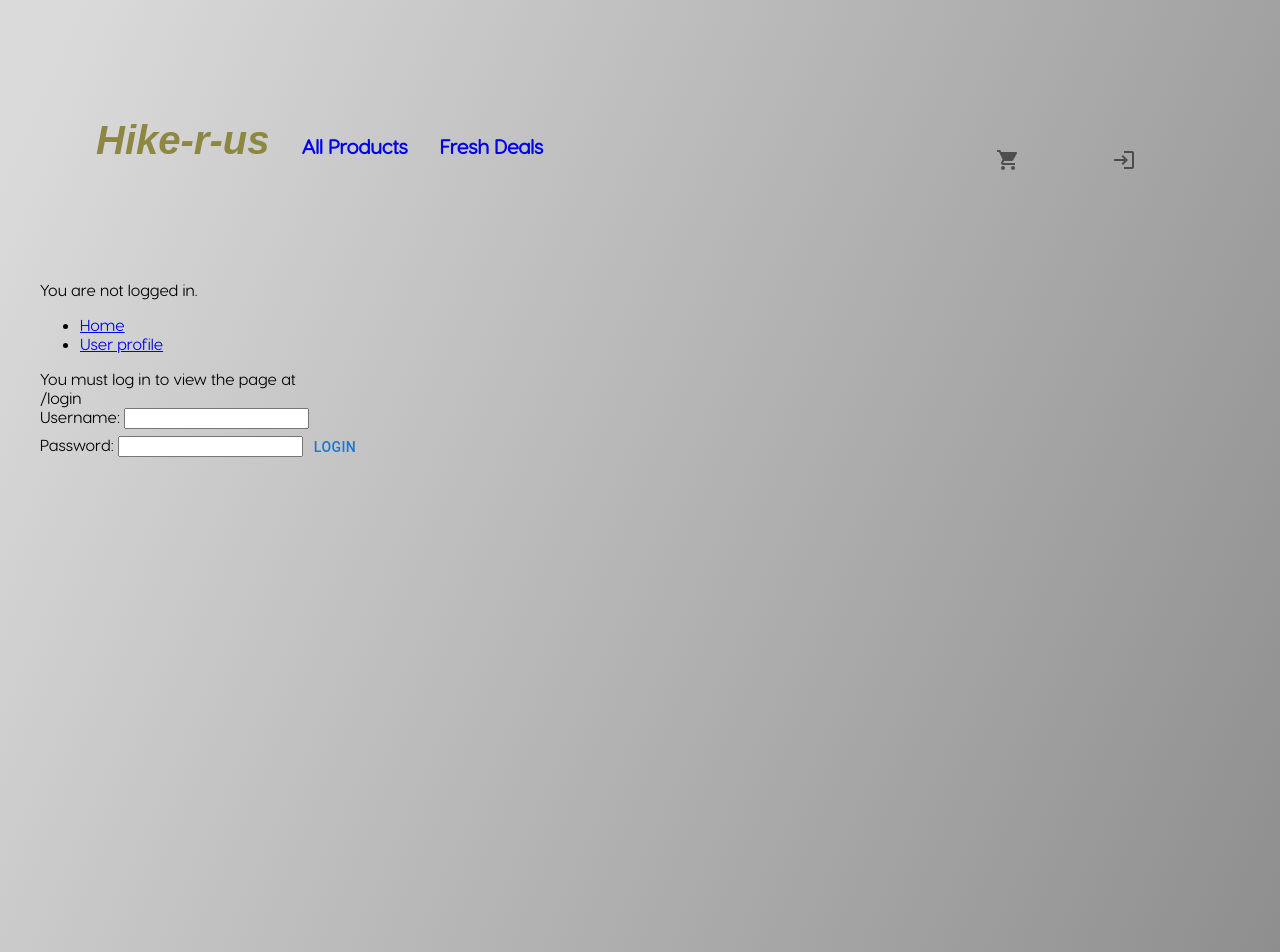
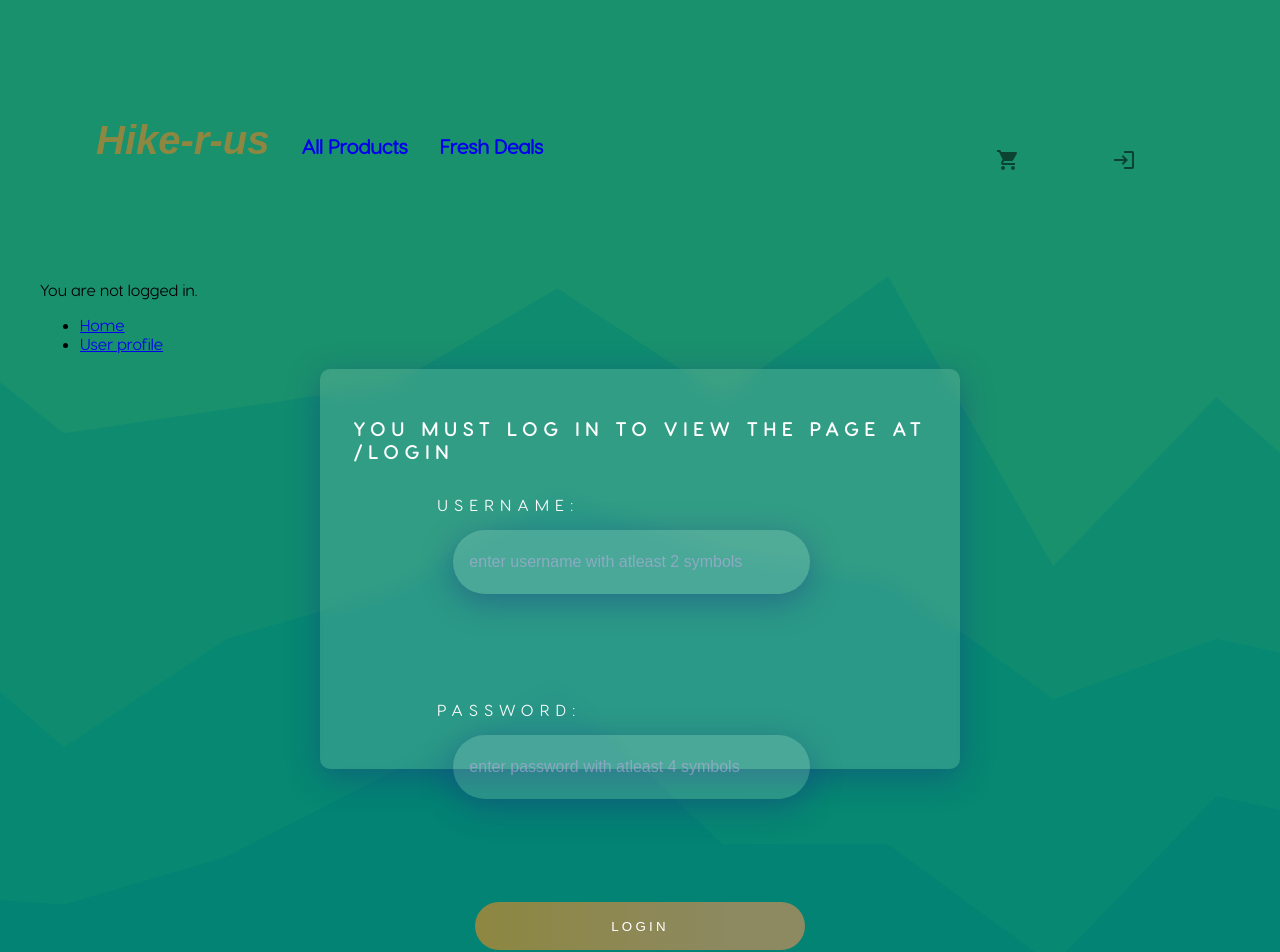
Before and after one commit to MugiwaraDre/webshop-react-ts, a React (Create React App) app: page /login in a window 1280 px wide. Shown: the top 952 px of the page. Built offline with nearby package versions, Linux system fonts and the light colour scheme.

Commit message:
added CD steps

```diff
--- a/src/App.css
+++ b/src/App.css
@@ -1,7 +1,10 @@
 body {
-  background: linear-gradient(
-    113.26132101258463deg,
-    rgba(218, 218, 218, 1) 4.3203125%,
-    rgba(138, 138, 138, 1) 99.00781249999999%
-  );
+  background-image: url('http://localhost:3000/stacked-peaks-haikei.svg');
+  /* Full height */
+  height: 100%;
+
+  /* Center and scale the image nicely */
+  background-position: center;
+  background-repeat: no-repeat;
+  background-size: cover;
 }
--- /dev/null
+++ b/src/components/Login/Login.styles.ts
@@ -0,0 +1,98 @@
+import styled from 'styled-components';
+import { motion } from 'framer-motion';
+
+export const Wrapper = styled(motion.div)`
+  display: flex;
+
+  min-width: 50vw;
+`;
+
+export const LoginContainer = styled.div`
+  display: flex;
+  align-items: center;
+  flex-direction: column;
+  margin: 0 auto;
+  height: 50vh;
+  width: 50vw;
+  background: rgba(255, 255, 255, 0.15);
+  box-shadow: 0 8px 32px 0 rgba(31, 38, 135, 0.37);
+  backdrop-filter: blur(8.5px);
+  -webkit-backdrop-filter: blur(8.5px);
+  border-radius: 10px;
+  color: #ffffff;
+  text-transform: uppercase;
+  letter-spacing: 0.4rem;
+  position: relative;
+`;
+
+export const InfoText = styled.h3`
+  margin: 3rem 0.5rem 2rem 0.5rem;
+`;
+
+export const InputContainer = styled.div`
+  display: flex;
+  flex-direction: column;
+  justify-content: center;
+  align-items: center;
+  width: 100%;
+  label {
+    width: 80%;
+  }
+  .valid {
+    border-color: green;
+  }
+  .invalid {
+    border-color: red;
+  }
+  .invisible {
+    visibility: hidden;
+  }
+  .error {
+    color: #e34343;
+  }
+`;
+export const StyledInput = styled.input`
+  background: rgba(255, 255, 255, 0.15);
+  box-shadow: 0 8px 32px 0 rgba(31, 38, 135, 0.37);
+  border-radius: 2rem;
+  width: 80%;
+  margin: 1rem;
+  height: 2rem;
+  padding: 1rem;
+  border: none;
+  outline: none;
+  color: #3c354e;
+  font-size: 1rem;
+  font-weight: bold;
+  &:focus {
+    display: inline-block;
+    box-shadow: 0 0 0 0.2rem #b9abe0;
+    backdrop-filter: blur(12rem);
+    border-radius: 2rem;
+  }
+  &::placeholder {
+    color: #b9abe099;
+    font-weight: 100;
+    font-size: 1rem;
+  }
+`;
+
+export const ButtonContainer = styled.div`
+  margin: 1rem 0 1rem 0;
+
+  display: flex;
+  align-items: center;
+  justify-content: center;
+`;
+export const StyledButton = styled.button`
+  background: linear-gradient(to right, #8d8741 0%, #8d8961 79%);
+  text-transform: uppercase;
+
+  letter-spacing: 0.2rem;
+  width: 65%;
+  height: 3rem;
+  border: none;
+  color: white;
+  border-radius: 2rem;
+  cursor: pointer;
+`;
--- a/src/components/Login/index.tsx
+++ b/src/components/Login/index.tsx
@@ -1,10 +1,18 @@
-import React, { useContext } from 'react';
+import React, { useContext, useState } from 'react';
 import { Navigate, Outlet, useLocation, useNavigate } from 'react-router-dom';
 import { LocationDisplay } from '../../App';
 import { ProductsContext } from '../../store/products-context';
-import { Button } from '@mui/material';
 import { Link } from 'react-router-dom';
 import { motion } from 'framer-motion';
+import {
+  ButtonContainer,
+  InfoText,
+  InputContainer,
+  LoginContainer,
+  StyledButton,
+  StyledInput,
+  Wrapper,
+} from './Login.styles';
 
 export function useAuth() {
   return useContext(ProductsContext);
@@ -14,6 +22,29 @@ const LoginPage = () => {
   let navigate = useNavigate();
   let location = LocationDisplay();
   let auth = useAuth();
+  const [username, setUsername] = useState<string>('');
+  const [password, setPassword] = useState<string>('');
+  const [usernameIsVisited, setUsernameIsVisited] = useState<boolean>(false);
+  const [passwordIsVisited, setPasswordIsVisited] = useState<boolean>(false);
+
+  const [usernameIsValid, usernameMessage] = isValidUsername(username);
+  const [passwordIsValid, passwordMessage] = isValidPassword(password);
+  const formIsValid = usernameIsValid && passwordIsValid;
+
+  const usernameInputCss = !usernameIsVisited
+    ? ''
+    : usernameIsValid
+    ? 'valid'
+    : 'invalid';
+  const passwordInputCss = !passwordIsVisited
+    ? ''
+    : passwordIsValid
+    ? 'valid'
+    : 'invalid';
+  const usernameMessageCss =
+    (usernameIsVisited ? '' : 'invisible') + (usernameIsValid ? '' : ' error');
+  const passwordMessageCss =
+    (passwordIsVisited ? '' : 'invisible') + (passwordIsValid ? '' : ' error');
 
   function handleSubmit(event: React.FormEvent<HTMLFormElement>) {
     event.preventDefault();
@@ -30,7 +61,7 @@ const LoginPage = () => {
   }
 
   return (
-    <motion.div
+    <Wrapper
       style={{ height: '100vh' }}
       initial={{ opacity: 0, x: -100 }}
       animate={{ opacity: 1, x: 0 }}
@@ -39,26 +70,69 @@ const LoginPage = () => {
       {auth.user ? (
         <span>You are logged in.</span>
       ) : (
-        <div>
-          <span>You must log in to view the page at {location}</span>
+        <LoginContainer>
+          <InfoText>You must log in to view the page at {location}</InfoText>
 
           <form onSubmit={handleSubmit}>
-            <label style={{ minWidth: '50vw' }}>
-              Username: <input name='username' type='text' />
-            </label>
-            <br />
-            <label>
-              Password: <input name='password' type='password' />
-            </label>
-            <Button type='submit' className='login-test'>
-              Login
-            </Button>
+            <InputContainer>
+              <label>
+                Username:{' '}
+                <StyledInput
+                  className={usernameInputCss}
+                  name='username'
+                  type='text'
+                  placeholder='enter username with atleast 2 symbols'
+                  value={username}
+                  onChange={(e) => setUsername(e.target.value)}
+                  onBlur={() => setUsernameIsVisited(true)}
+                />
+                <p className={usernameMessageCss}> {usernameMessage} </p>
+              </label>
+              <br />
+              <label>
+                Password:{' '}
+                <StyledInput
+                  className={passwordInputCss}
+                  name='password'
+                  type='password'
+                  placeholder='enter password with atleast 4 symbols'
+                  value={password}
+                  onChange={(e) => setPassword(e.target.value)}
+                  onBlur={() => setPasswordIsVisited(true)}
+                />
+                <p className={passwordMessageCss}> {passwordMessage} </p>
+              </label>
+            </InputContainer>
+            <ButtonContainer>
+              <StyledButton
+                type='submit'
+                className='login-test'
+                disabled={!formIsValid}
+              >
+                Login
+              </StyledButton>
+            </ButtonContainer>{' '}
           </form>
-        </div>
+        </LoginContainer>
       )}
-    </motion.div>
+    </Wrapper>
   );
 };
+
+function isValidUsername(username: string): [boolean, string] {
+  if (username.length >= 2) {
+    return [true, '✅'];
+  } else {
+    return [false, '❌ Please use two letters atleast.'];
+  }
+}
+function isValidPassword(password: string): [boolean, string] {
+  if (password.length >= 4) {
+    return [true, '✅'];
+  } else {
+    return [false, '❌ Please use four letters atleast.'];
+  }
+}
 
 export function Layout() {
   return (
@@ -100,22 +174,22 @@ export function AuthStatus() {
   }
 
   return (
-    <motion.div
+    <Wrapper
       initial={{ opacity: 0, x: -100 }}
       animate={{ opacity: 1, x: 0 }}
       transition={{ duration: 1 }}
     >
       <p>
         Welcome {auth.user.username}!<br></br>
-        <button
+        <StyledButton
           onClick={() => {
             auth.signOut(() => navigate('/'));
           }}
         >
           Sign out
-        </button>
+        </StyledButton>
       </p>
-    </motion.div>
+    </Wrapper>
   );
 }
 
--- a/src/containers/HomePage/HomePage.styles.ts
+++ b/src/containers/HomePage/HomePage.styles.ts
@@ -1,10 +1,11 @@
 import styled from 'styled-components';
 
 export const BackgroundImage = styled.div`
-  background-image: url('http://localhost:3000/tentbanner.jpg');
+  background-image: url('https://hike-r-us.herokuapp.com/tentbanner.jpg');
   background-repeat: no-repeat;
   background-size: cover;
   background-position: center center;
   height: 800px;
   border-radius: 5px;
+  box-shadow: 5px 5px 15px rgba(0, 0, 0, 0.9);
 `;
--- a/src/store/products.json
+++ b/src/store/products.json
@@ -1,37 +1,36 @@
 [
   {
       "id": 1,
-      "category": [ "Men", "Long Sleeve", "Slim Fit" ],
+      "category": [ "men", "woman" ],
       "title": "Ultra Pro Hiking Booots",
-      "description": "blue",
+      "description": "Robust, comfortable and waterproof hiking shoes",
       "price": 25,
       "amount": 0,
       "stock": 10,
-
       "image": "https://images.unsplash.com/photo-1520219306100-ec4afeeefe58?ixlib=rb-1.2.1&ixid=MnwxMjA3fDB8MHxwaG90by1wYWdlfHx8fGVufDB8fHx8&auto=format&fit=crop&w=2603&q=150"
   },{
     "id": 2,
-    "category": [ "woman", "Long Sleeve", "Slim Fit" ],
+    "category": [ "woman", "baggy"],
     "title": "Cargopants",
-    "description": "camo",
+    "description": "Camouflaged cargopants",
     "price": 45,
     "amount": 0,
     "stock": 10,
     "image": "https://images.unsplash.com/photo-1596172316425-8808e56f2219?ixlib=rb-1.2.1&ixid=MnwxMjA3fDB8MHxwaG90by1wYWdlfHx8fGVufDB8fHx8&auto=format&fit=crop&w=774&q=80"
 },{
     "id": 3,
-    "category": [ "Men", "Long Sleeve", "Slim Fit" ],
-    "title": "Floating tent",
-    "description": "blue",
+    "category": [ "Camping" ],
+    "title": "Hanging Tent",
+    "description": "Our award-winning tree tents and camping hammocks offer a unique camping experience",
     "price": 200,
     "amount": 0,
     "stock": 10,
     "image": "https://i.pinimg.com/564x/b9/89/9e/b9899ea9458e8e84d30c7703b3c4ee3a.jpg"
 },{
     "id": 4,
-    "category": [ "Men", "Long Sleeve", "Slim Fit" ],
+    "category": [ "accessories", "unisex" ],
     "title": "Backpack",
-    "description": "blue",
+    "description": "Unisex backpack",
     "price": 66,
     "amount": 0,
     "stock": 10,
@@ -40,16 +39,16 @@
     "id": 5,
     "category": [ "unisex", "best seller" ],
     "title": "Gloves",
-    "description": "blue",
+    "description": "Gloves that keeps your hands warm, even in Sweden",
     "price": 33,
     "amount": 0,
     "stock": 10,
     "image": "https://images.unsplash.com/photo-1553695776-6a5b8cb9b171?ixlib=rb-1.2.1&ixid=MnwxMjA3fDB8MHxwaG90by1wYWdlfHx8fGVufDB8fHx8&auto=format&fit=crop&w=774&q=80"
 },{
   "id": 6,
-  "category": [ "Men", "Long Sleeve", "Slim Fit" ],
+  "category": [ "accessories", "camp", "Slim Fit" ],
   "title": "Portable kitchen",
-  "description": "blue",
+  "description": "Rust proof, easy to carry grill/kitchen",
   "price": 33,
   "amount": 0,
   "stock": 10,
```
Also changed, not shown: public/stacked-peaks-haikei.svg (added). Lines whose indentation alone changed are shown as unchanged.
